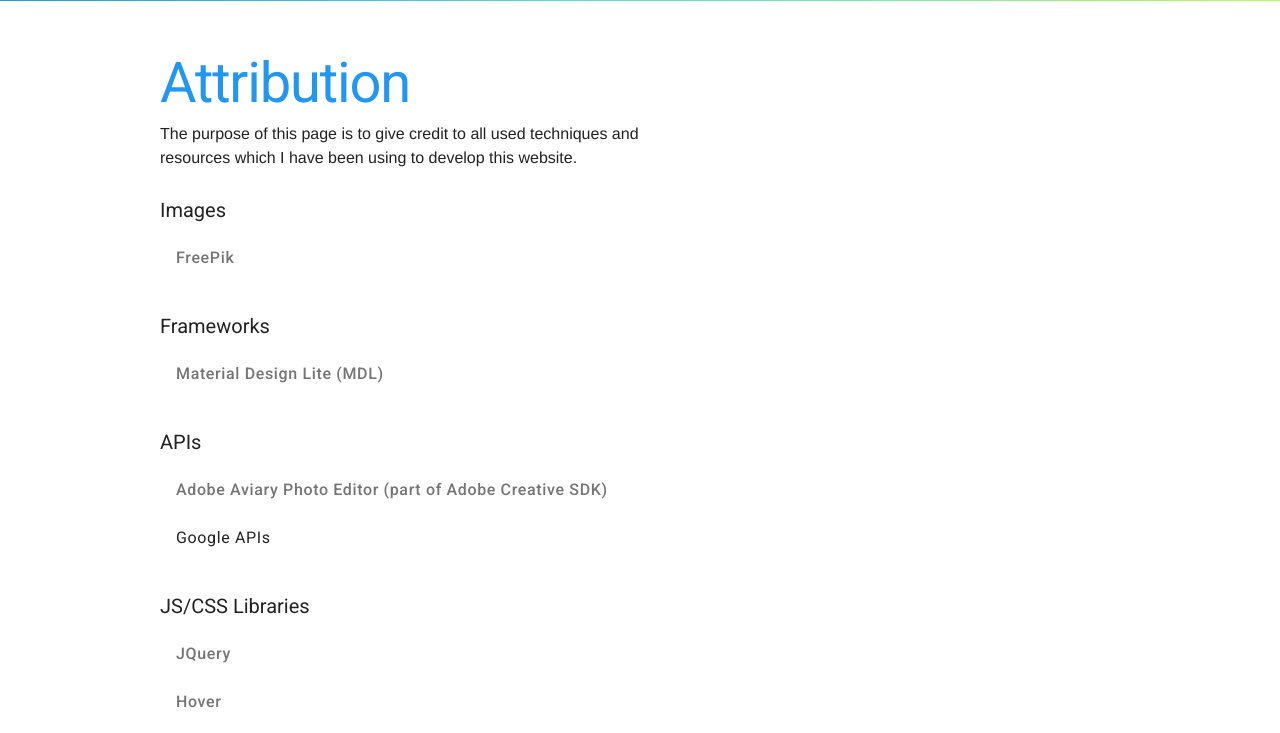
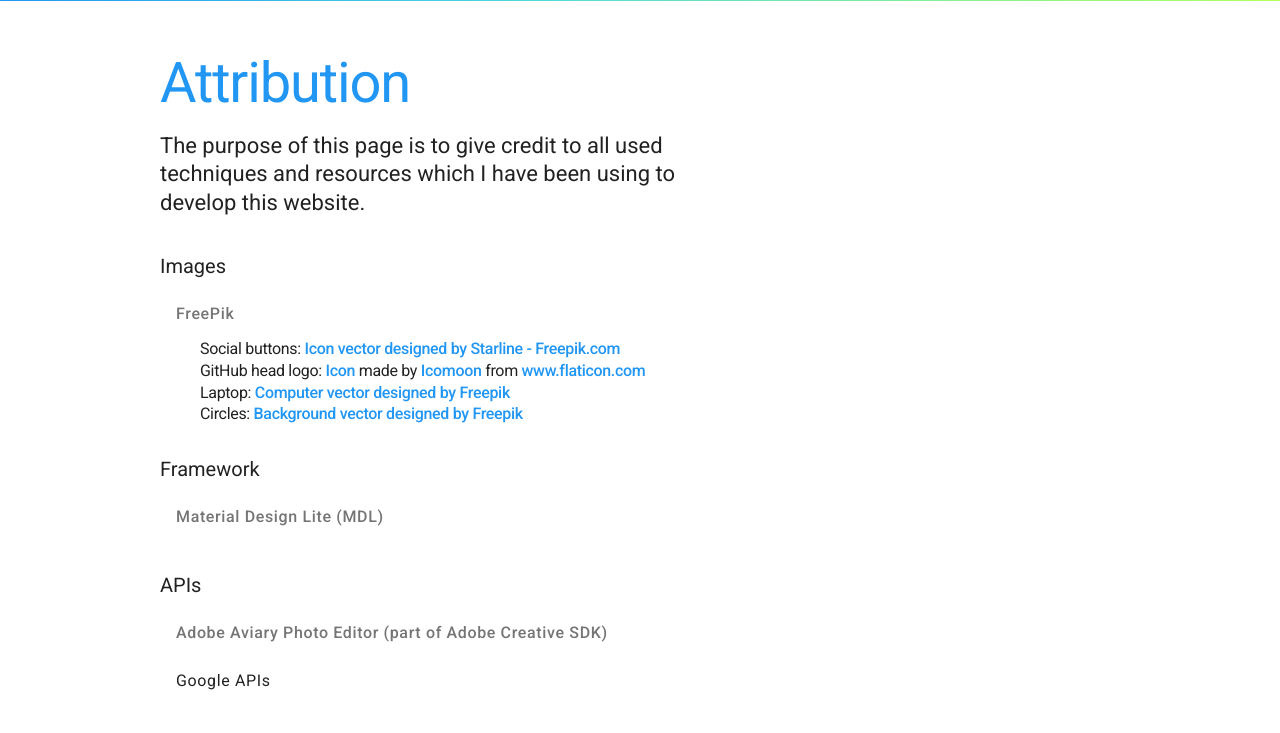
Before and after one commit to WictorKihlbaum/BlippicsRemake, a PHP site: page /index.php?attribution in a window 1280 px wide. Shown: the part 319-1052 px from the top of the page. Run offline with PHP 8.4, Linux system fonts and the light colour scheme; some libraries are stand-ins or nearby versions.

Commit message:
Scroll to top animation added. Attribution updated with links to FreePik.

```diff
--- a/assets/css/custom.css
+++ b/assets/css/custom.css
@@ -1,5 +1,6 @@
 /* Primary color: #2196F3
-   Accent color: #B2FF59 */
+   Accent color: #B2FF59
+	 Primary dark color: #1976D2 */
 
 
 header {
@@ -14,6 +15,20 @@ header {
 footer li a,
 footer .mdl-logo {
 	font-size: 20px !important;
+}
+
+#freepik-list ul {
+	list-style-type: none;
+}
+#freepik-list ul li {
+	font-size: 16px;
+}
+#freepik-list a {
+	color: #2196F3;
+	text-decoration: none;
+}
+#attribution-container a:hover {
+	text-decoration: underline;
 }
 
 #confirm-dialog {
@@ -116,7 +131,9 @@ h1 {
 }
 
 #attribution-subtext {
-    font-size: 16px;
+	margin: 10px 0 25px 0;
+		line-height: 1.3;
+		font-size: 22px;
 }
 
 .attribution-topics {
@@ -137,9 +154,6 @@ h1 {
 #image-container .mdl-button {
 	box-shadow: none !important;
 	margin-bottom: 8px;
-}
-#show-dialog-other {
-	color: #2196F3;
 }
 
 #dropzone {
@@ -233,6 +247,19 @@ h1 {
 
 input[type="file"] {
     display: none;
+}
+
+#show-dialog-other:hover {
+	background-color: rgba(178, 255, 89, 0.8);
+}
+#action-buttons-field #choose-button:hover,
+#action-buttons-field #edit-button:hover,
+#action-buttons-field #download-button:hover {
+	background-color: rgba(33, 150, 243, 0.8);
+}
+#action-buttons-field .has-hover:hover {
+	/*background-color: rgba(33, 150, 243, 0.8);*/
+	background-color: red;
 }
 
 #toast-container {
@@ -345,6 +372,13 @@ input[type="file"] {
     top: 5px;
 }
 
+#show-dialog-other {
+	color: #2196F3;
+}
+.help-dialog-icons {
+	margin: 0 10px !important;
+}
+
 #signout-button {
     position: absolute;
     left: 10px;
--- a/assets/css/libs/simplePagination.css
+++ b/assets/css/libs/simplePagination.css
@@ -53,16 +53,16 @@ span.ellipse.clickable {
 	padding: 10px 17px;
 	margin: 0 5px 0 0;
 	border-radius: 50%;
-	background: #3498DB;
+	background: #2196F3;
 }
 
 .custom-theme a:hover {
 	text-decoration: none;
-	background: #2196F3;
+	background: #B2FF59;
 }
 
 .custom-theme .current {
-	background: #2980B9;
+	background: #1976D2;
 	color: #FFF;
 	cursor: default;
 }
--- a/assets/js/AviaryHandler.js
+++ b/assets/js/AviaryHandler.js
@@ -2,7 +2,7 @@
 
 const AviaryHandler = {
 
-	feather: {},
+	feather: null,
 	newURL: null,
 
 
@@ -32,7 +32,7 @@ const AviaryHandler = {
 
 			onError: errorObj => {
 				const message = errorObj.message;
-				Message.show(message, 'user-message-error')
+				Message.show(message, 'user-message-error');
 			}
 		});
 	},
--- /dev/null
+++ b/assets/js/Scroll.js
@@ -0,0 +1,14 @@
+'use strict';
+
+const Scroll = {
+
+  // ("html, body") doesn't work with MDL, therefore use (".mdl-layout")
+  mdlBody: $('.mdl-layout'),
+  speed: 500,
+
+  toTop: function() {
+    this.mdlBody.animate({scrollTop: 0}, this.speed);
+    return false;
+  }
+
+};
--- a/view/AttributionView.php
+++ b/view/AttributionView.php
@@ -18,16 +18,16 @@ class AttributionView {
 		      Attribution
 		    </h1>
 
-		    <p id="attribution-subtext">
+		    <div id="attribution-subtext" class="mdl-typography--display-1">
 		      The purpose of this page is to give credit to all used techniques
 		    	and resources which I have been using to develop this website.
-		    </p>
+		    </div>
 
 		    <h2 class="attribution-topics">
 				  Images
 				</h2>
 
-		    <ul class="mdl-list attribution-list">
+		    <ul class="mdl-list attribution-list" id="freepik-list">
 				  <li class="mdl-list__item">
 				    <span class="mdl-list__item-primary-content">
 				      <a href="http://www.freepik.com/">
@@ -35,10 +35,36 @@ class AttributionView {
 							</a>
 				    </span>
 				  </li>
+					<ul>
+					  <li class="mdl-typography--display-3">
+						  Social buttons:
+						  <a href="http://www.freepik.com/free-photos-vectors/icon">
+							  Icon vector designed by Starline - Freepik.com
+							</a>
+						</li>
+						<li class="mdl-typography--display-3">
+						  GitHub head logo:
+						  <a href="http://www.flaticon.com/free-icon/github_23586/">Icon</a>
+							made by <a href="http://www.flaticon.com/authors/icomoon/">Icomoon</a>
+							from <a href="http://www.flaticon.com/">www.flaticon.com</a>
+						</li>
+						<li class="mdl-typography--display-3">
+						  Laptop:
+						  <a href="http://www.freepik.com/free-photos-vectors/computer">
+							  Computer vector designed by Freepik
+							</a>
+						</li>
+						<li class="mdl-typography--display-3">
+						  Circles:
+						  <a href="http://www.freepik.com/free-photos-vectors/background">
+							  Background vector designed by Freepik
+							</a>
+						</li>
+					</ul>
 				</ul>
 
 		    <h2 class="attribution-topics">
-				  Frameworks
+				  Framework
 				</h2>
 
 		    <ul class="mdl-list attribution-list">
--- a/view/LayoutView.php
+++ b/view/LayoutView.php
@@ -37,7 +37,6 @@ class LayoutView {
       <!DOCTYPE html>
       <html lang="en">
         <head>
-          <!--<base href="https://www.blippics.com/" />-->
           <meta charset="UTF-8">
           <meta name="viewport" content="width=device-width, initial-scale=1.0">
           <meta name="google-signin-scope" content="https://www.googleapis.com/auth/drive">
@@ -58,7 +57,6 @@ class LayoutView {
         </head>
         <body>
           <div class="mdl-layout mdl-js-layout">
-            <a name="top"></a> <!-- Top anchor -->
             <header class="mdl-layout__header mdl-layout__header--scroll mdl-color--primary-dark" id="page-header">
               '. $this -> headerView -> renderHeader() .'
             </header>
@@ -84,13 +82,13 @@ class LayoutView {
             <footer class="mdl-mega-footer">
               '. $this -> footerView -> renderFooter() .'
             </footer>
-          </div>
 
-          <!-- Go-to-top-button (Needs to be outside framework container div) -->
+            <!-- Go-to-top-->
             <div id="top-button">
               <span class="hint--left" aria-label="Back to Top">
-              <a href="#top"
+                <a href="#"
                    id="back-to-top-button"
+                   onclick="Scroll.toTop()"
                    class="mdl-button
                           mdl-button--fab
                           mdl-button--primary">
@@ -101,6 +99,8 @@ class LayoutView {
               </span>
             </div>
 
+          </div>
+
           <!--<script src="./assets/js/HTTPSReplace.js"></script>-->
           <!-- Google Material Lite -->
           <script src="./assets/js/framework/material.min.js"></script>
@@ -108,6 +108,7 @@ class LayoutView {
           <script src="./assets/js/libs/jquery-3.1.0.min.js"></script>
           <script src="//fast.eager.io/cluq6Cumbb.js"></script>
           <script src="https://js.live.net/v7.0/OneDrive.js"></script>
+          <script src="./assets/js/Scroll.js"></script>
           '. $this -> getPageSpecificScripts() .'
 
         </body>
--- a/view/shared/EditView.php
+++ b/view/shared/EditView.php
@@ -35,8 +35,8 @@ class EditView {
                   <i class="material-icons mdl-list__item-icon" aria-label="Step one">
                     looks_one
                   </i>
-                  Press "<strong>Choose image</strong>" to choose which image
-                  you want to edit (Png or Jpg/Jpeg).
+                  Press<i class="material-icons help-dialog-icons">photo</i>
+                  to choose which image you want to edit (Png or Jpg/Jpeg).
                 </span>
               </li>
               <li class="mdl-list__item">
@@ -44,7 +44,7 @@ class EditView {
                   <i class="material-icons mdl-list__item-icon" aria-label="Step two">
                     looks_two
                   </i>
-                  Press "<strong>Edit image</strong>".
+                  Press <i class="material-icons help-dialog-icons">edit</i>
                   The photo editor will automatically open.
                 </span>
               </li>
@@ -71,8 +71,8 @@ class EditView {
                   <i class="material-icons mdl-list__item-icon" aria-label="Step five">
                     looks_5
                   </i>
-                  Press "<strong>Download image</strong>" to download your
-                  edited image to your computer.
+                  Press <i class="material-icons help-dialog-icons">file_download</i>
+                  to download your edited image to your computer.
                 </span>
               </li>
             </ul>
@@ -90,14 +90,14 @@ class EditView {
         </dialog>
 
         <div class="mdl-grid" id="image-container">
-          <div class="mdl-cell mdl-cell--5-col mdl-cell--3-offset">
+          <div class="mdl-cell mdl-cell--7-col mdl-cell--2-offset">
             <div id="dropzone">
               <img src="./assets/img/placeholder_image.png"
                    alt="Preview of loaded image"
                    id="editable-image" />
             </div>
           </div>
-          <div class="mdl-cell mdl-cell--1-col">
+          <div class="mdl-cell mdl-cell--1-col" id="action-buttons-field">
 
               <button type="button"
                       id="show-dialog-other"
@@ -168,7 +168,7 @@ class EditView {
           <label for="input"
                  aria-label="Choose image"
                  title="Choose image"
-                 id="Choose image"
+                 id="choose-button"
                  class="label-class
                         mdl-button
                         mdl-js-button
@@ -186,7 +186,7 @@ class EditView {
       case 'editdropbox':
         return '
           <button class="mdl-button mdl-js-button mdl-button--fab mdl-button--primary"
-                  id="Choose image"
+                  id="choose-button"
                   onclick="Dropbox.choose(DropboxHandler.getChooserOptions())">
             <i class="material-icons">
               photo
@@ -197,7 +197,7 @@ class EditView {
       case 'editonedrive':
         return '
           <button class="mdl-button mdl-js-button mdl-button--fab mdl-button--primary"
-                  id="Choose image"
+                  id="choose-button"
                   onclick="OneDriveHandler.launchOneDrivePicker()">
             <i class="material-icons">
               photo
```
Also changed, not shown: assets/js/ActionButtons.js (+5 -3 lines), assets/js/LocalHandler.js (+10 -3 lines), assets/img/dropbox-icon.png (deleted), assets/img/onedrive-icon.png (deleted). Lines whose indentation alone changed are shown as unchanged.
